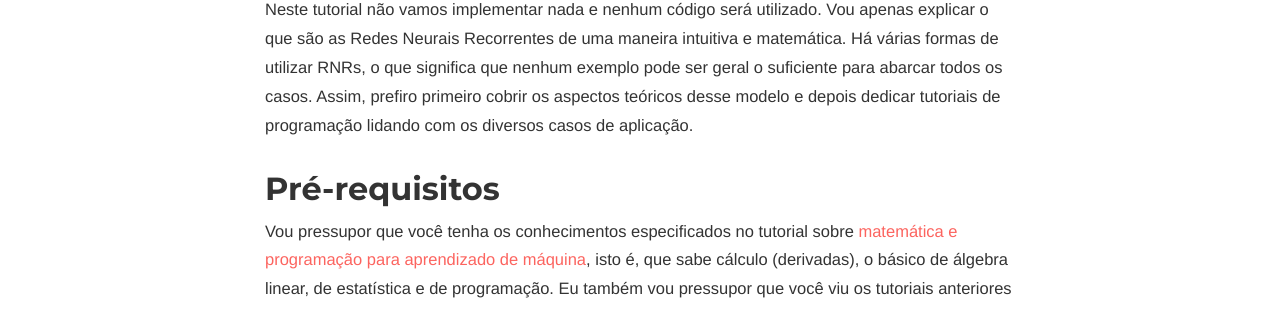
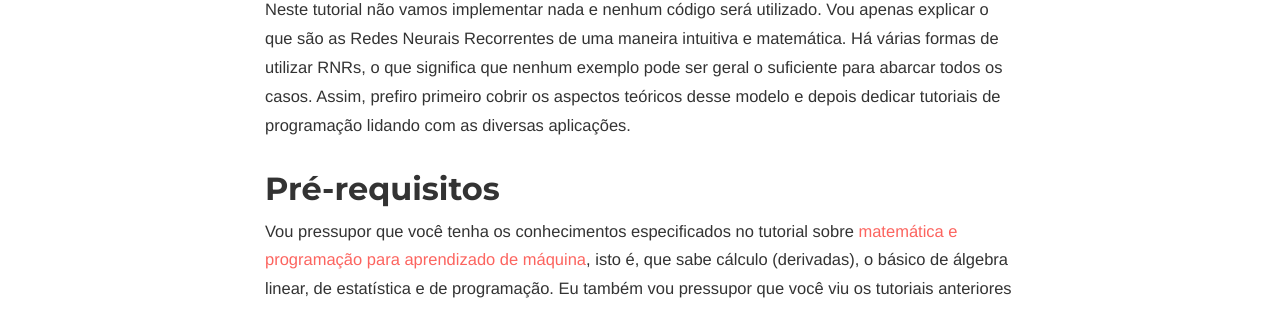
Before and after one commit to matheusfacure/matheusfacure.github.io, a Jekyll site: the page built from _posts/2017-09-11-rnn.md, in a window 1280 px wide and 900 px high, scrolled down 495 px. Shown: the part 260-569 px from the top of the window. Built offline with Jekyll 4.4.1, drawn with Linux system fonts in a browser that asks for light colours; some web fonts are replaced; formulas are drawn with MathJax 3; comment, search, counter and statistics services are not loaded.

Commit message:
arruma post de rnr

```diff
--- a/_posts/2017-09-11-rnn.md
+++ b/_posts/2017-09-11-rnn.md
@@ -10,7 +10,7 @@ author: "Matheus Facure"
 header-img: "img/dark-ann.jpg"
 ---
 
-Neste tutorial não vamos implementar nada e nenhum código será utilizado. Vou apenas explicar o que são as Redes Neurais Recorrentes de uma maneira intuitiva e matemática. Há várias formas de utilizar RNRs, o que significa que nenhum exemplo pode ser geral o suficiente para abarcar todos os casos. Assim, prefiro primeiro cobrir os aspectos teóricos desse modelo e depois dedicar tutoriais de programação lidando com os diversos casos de aplicação.
+Neste tutorial não vamos implementar nada e nenhum código será utilizado. Vou apenas explicar o que são as Redes Neurais Recorrentes de uma maneira intuitiva e matemática. Há várias formas de utilizar RNRs, o que significa que nenhum exemplo pode ser geral o suficiente para abarcar todos os casos. Assim, prefiro primeiro cobrir os aspectos teóricos desse modelo e depois dedicar tutoriais de programação lidando com as diversas aplicações.
 
 
 ## Pré-requisitos
```
